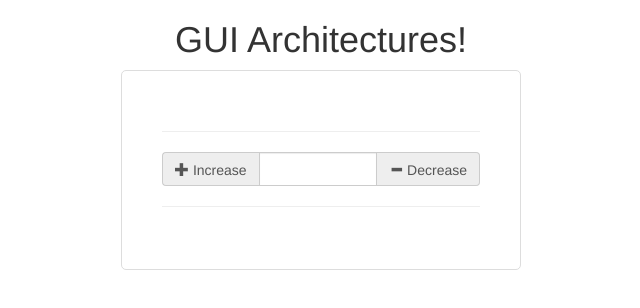
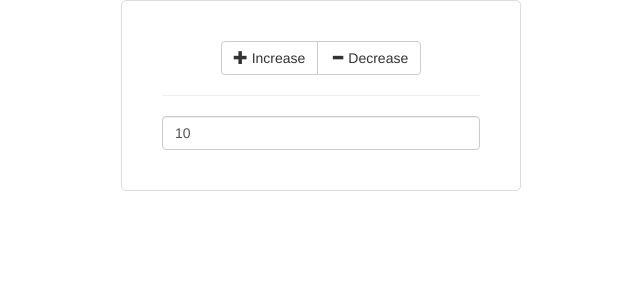
Before and after one commit to maksimr/GUIArchitectures, a website built with webpack: page index.html in a window 1280 px wide. Shown: the whole page, without its empty margins (319-959 px from the left). Built offline with nearby package versions, Linux system fonts and the light colour scheme.

Commit message:
chore: input control

```diff
--- a/index.html
+++ b/index.html
@@ -7,15 +7,11 @@
     <link rel="stylesheet" href="lib/bootstrap/css/bootstrap.min.css"/>
     <style>
         .volume-container {
-            height: 200px;
             width: 400px;
             border: 1px solid #DDD;
             border-radius: 5px;
             margin: auto;
             padding: 40px;
-        }
-        .input-group-addon {
-            cursor: pointer;
         }
     </style>
 </head>
@@ -23,28 +19,21 @@
 <body>
 <div>
     <div class="container">
-        <h1 class="text-center">
-            GUI Architectures!
-        </h1>
-
         <!--Volume control markup-->
         <div class="volume-container">
             <div class="text-center">
-                <hr/>
-
-                <div class="input-group">
-                    <span class="input-group-addon">
+                <div class="btn-group">
+                    <span class="btn btn-default">
                         <span class="glyphicon glyphicon-plus"></span> Increase
                     </span>
 
-                    <input type="text" class="form-control"/>
-
-                    <span class="input-group-addon">
+                    <span class="btn btn-default">
                         <span class="glyphicon glyphicon-minus"></span> Decrease
                     </span>
                 </div>
+                <hr/>
 
-                <hr/>
+                <input type="text" class="form-control input-control" data-model="VolumeModel.volume"/>
             </div>
         </div>
 
--- a/js/App.js
+++ b/js/App.js
@@ -1,17 +1,56 @@
+/**
+ * @description
+ * Element which allow control volume
+ */
+
+/**
+ * Application record
+ * Business logic of our application
+ * @type {{volume: number}}
+ */
+global.VolumeModel = {
+    volume: 10
+};
+
+/**
+ * Get model object
+ * @param modelName
+ * @returns {*}
+ */
+var getModel = function (modelName) {
+    return global[modelName];
+};
+
+/**
+ * Get field from model
+ * @param model
+ * @param property
+ * @returns {*}
+ */
+var getValueFromModel = function (model, property) {
+    property = [].concat(property);
+    return property.reduce(function (value, propName) {
+        return value[propName]
+    }, model);
+};
+
+/**
+ * Screen records/components
+ */
 var $ = require('jquery');
 
-$(function () {
-    var stationListNode = $('#stationList');
-    var stations = [
-        {
-            value: '1'
-        },
-        {
-            value: '2'
-        }
-    ];
+var InputControl = function (rootNode) {
+    var $rootNode = $(rootNode);
+    var modelData = $rootNode.attr('data-model').split('.');
+    var modelName = modelData.shift();
 
-    stationListNode.append(stations.map(function (station) {
-        return $('<option>' + station.value + '</option>').get(0);
-    }));
-});
+    var model = getModel(modelName);
+
+    /**
+     * View
+     */
+    var modelValue = getValueFromModel(model, modelData);
+    $rootNode.val(modelValue); // Render model value on the screen
+};
+
+console.log(new InputControl($('.input-control').get(0)));
```
